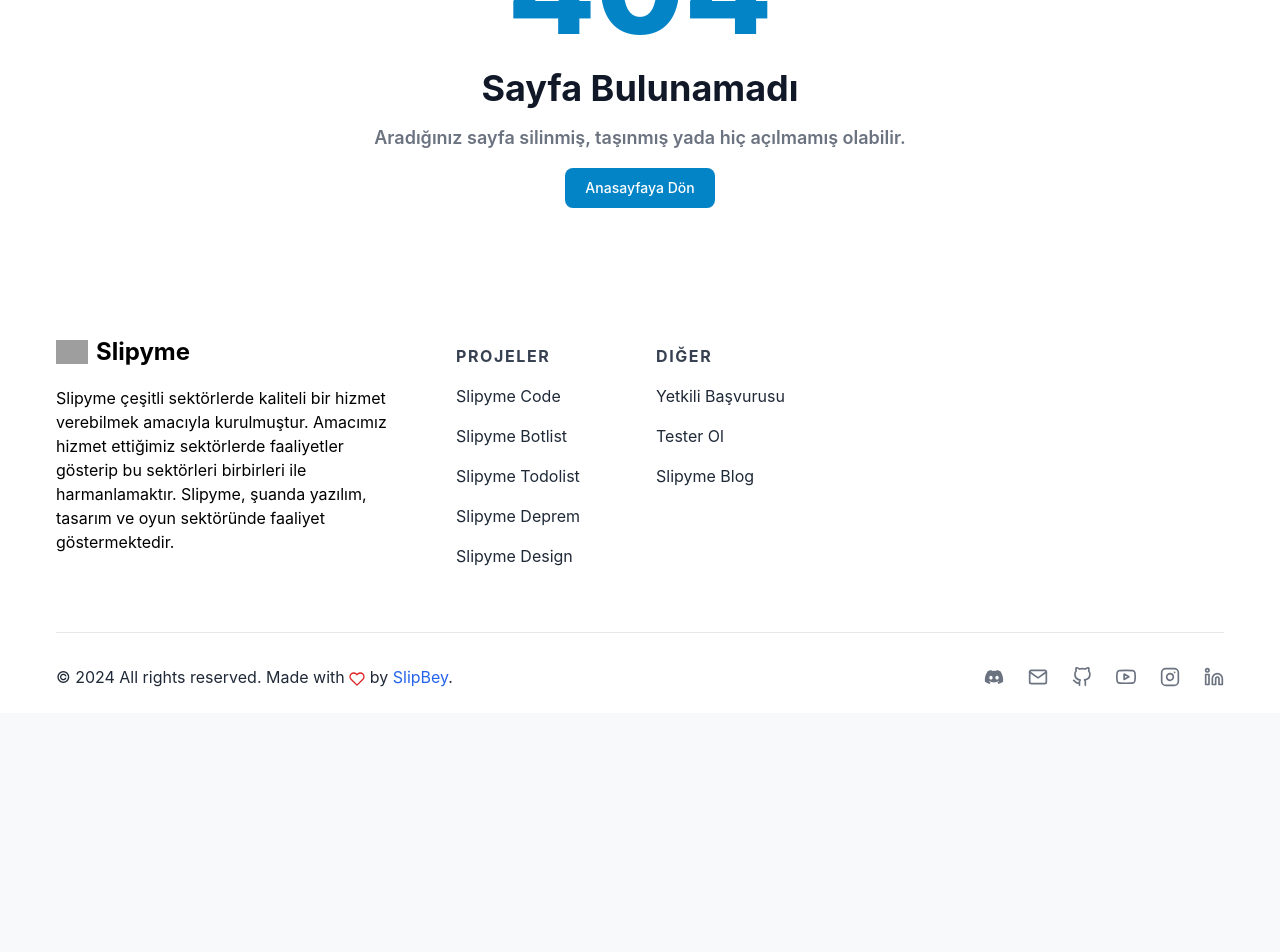
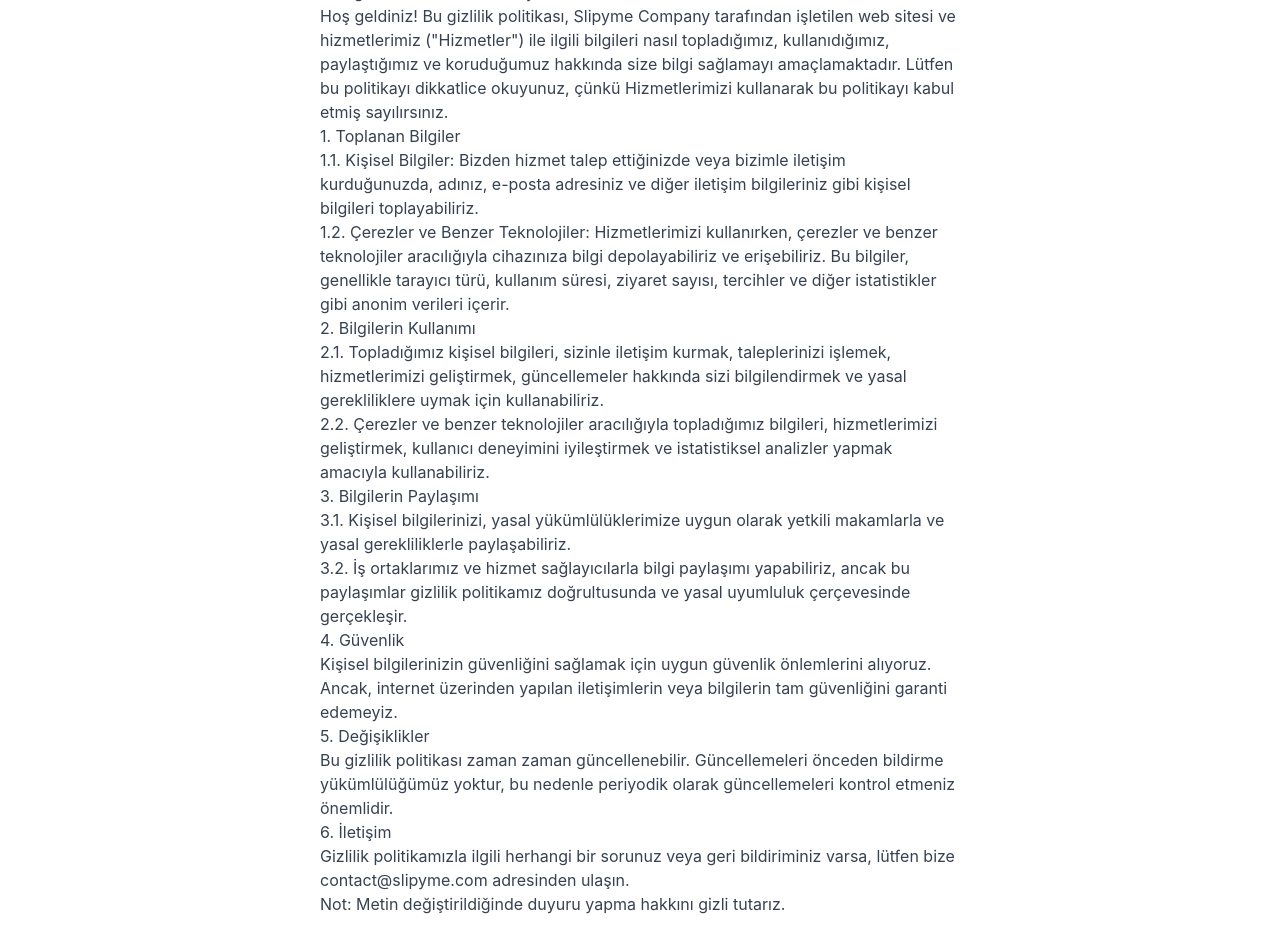
Before and after one commit to SlipBey/slipyme, a Next.js app: page /privacy in a window 1280 px wide. Before the commit this address had no page. Shown: the part 140-1092 px from the top of the page. Before the commit the page ends 853 px from the top, so only its background shows below. Built offline with nearby package versions, Linux system fonts and the light colour scheme; grey boxes are pictures that could not be loaded.

Commit message:
Create privacy.tsx

```diff
--- /dev/null
+++ b/pages/privacy.tsx
@@ -0,0 +1,80 @@
+import { NextPage } from "next";
+import { Layout } from "@components/Layout";
+import { Button } from "@components/Utils/Button";
+import { useRouter } from "next/router";
+
+const PrivacyPage: NextPage = () => {
+  const router = useRouter();
+
+  return (
+    <Layout title="Gizlilik Politikası">
+      <section className="bg-white">
+        <div className="py-8 px-4 mx-auto max-w-screen-xl lg:py-16 lg:px-6">
+          <div className="mx-auto max-w-screen-sm text-center">
+            <p className="mb-4 text-3xl font-bold text-gray-900 md:text-4xl">
+              Gizlilik Politikası
+            </p>
+            <div className="text-left text-gray-700">
+              <p>
+                Son güncelleme tarihi: 25 Eylül 2023
+              </p>
+              <p>
+                Hoş geldiniz! Bu gizlilik politikası, Slipyme Company tarafından işletilen web sitesi ve hizmetlerimiz ("Hizmetler") ile ilgili bilgileri nasıl topladığımız, kullanıdığımız, paylaştığımız ve koruduğumuz hakkında size bilgi sağlamayı amaçlamaktadır. Lütfen bu politikayı dikkatlice okuyunuz, çünkü Hizmetlerimizi kullanarak bu politikayı kabul etmiş sayılırsınız.
+              </p>
+              <p>
+                1. Toplanan Bilgiler
+              </p>
+              <p>
+                1.1. Kişisel Bilgiler: Bizden hizmet talep ettiğinizde veya bizimle iletişim kurduğunuzda, adınız, e-posta adresiniz ve diğer iletişim bilgileriniz gibi kişisel bilgileri toplayabiliriz.
+              </p>
+              <p>
+                1.2. Çerezler ve Benzer Teknolojiler: Hizmetlerimizi kullanırken, çerezler ve benzer teknolojiler aracılığıyla cihazınıza bilgi depolayabiliriz ve erişebiliriz. Bu bilgiler, genellikle tarayıcı türü, kullanım süresi, ziyaret sayısı, tercihler ve diğer istatistikler gibi anonim verileri içerir.
+              </p>
+              <p>
+                2. Bilgilerin Kullanımı
+              </p>
+              <p>
+                2.1. Topladığımız kişisel bilgileri, sizinle iletişim kurmak, taleplerinizi işlemek, hizmetlerimizi geliştirmek, güncellemeler hakkında sizi bilgilendirmek ve yasal gerekliliklere uymak için kullanabiliriz.
+              </p>
+              <p>
+                2.2. Çerezler ve benzer teknolojiler aracılığıyla topladığımız bilgileri, hizmetlerimizi geliştirmek, kullanıcı deneyimini iyileştirmek ve istatistiksel analizler yapmak amacıyla kullanabiliriz.
+              </p>
+              <p>
+                3. Bilgilerin Paylaşımı
+              </p>
+              <p>
+                3.1. Kişisel bilgilerinizi, yasal yükümlülüklerimize uygun olarak yetkili makamlarla ve yasal gerekliliklerle paylaşabiliriz.
+              </p>
+              <p>
+                3.2. İş ortaklarımız ve hizmet sağlayıcılarla bilgi paylaşımı yapabiliriz, ancak bu paylaşımlar gizlilik politikamız doğrultusunda ve yasal uyumluluk çerçevesinde gerçekleşir.
+              </p>
+              <p>
+                4. Güvenlik
+              </p>
+              <p>
+                Kişisel bilgilerinizin güvenliğini sağlamak için uygun güvenlik önlemlerini alıyoruz. Ancak, internet üzerinden yapılan iletişimlerin veya bilgilerin tam güvenliğini garanti edemeyiz.
+              </p>
+              <p>
+                5. Değişiklikler
+              </p>
+              <p>
+                Bu gizlilik politikası zaman zaman güncellenebilir. Güncellemeleri önceden bildirme yükümlülüğümüz yoktur, bu nedenle periyodik olarak güncellemeleri kontrol etmeniz önemlidir.
+              </p>
+              <p>
+                6. İletişim
+              </p>
+              <p>
+                Gizlilik politikamızla ilgili herhangi bir sorunuz veya geri bildiriminiz varsa, lütfen bize contact@slipyme.com adresinden ulaşın.
+              </p>
+              <p>
+                Not: Metin değiştirildiğinde duyuru yapma hakkını gizli tutarız.
+              </p>
+            </div>
+          </div>
+        </div>
+      </section>
+    </Layout>
+  );
+};
+
+export default PrivacyPage;
```
